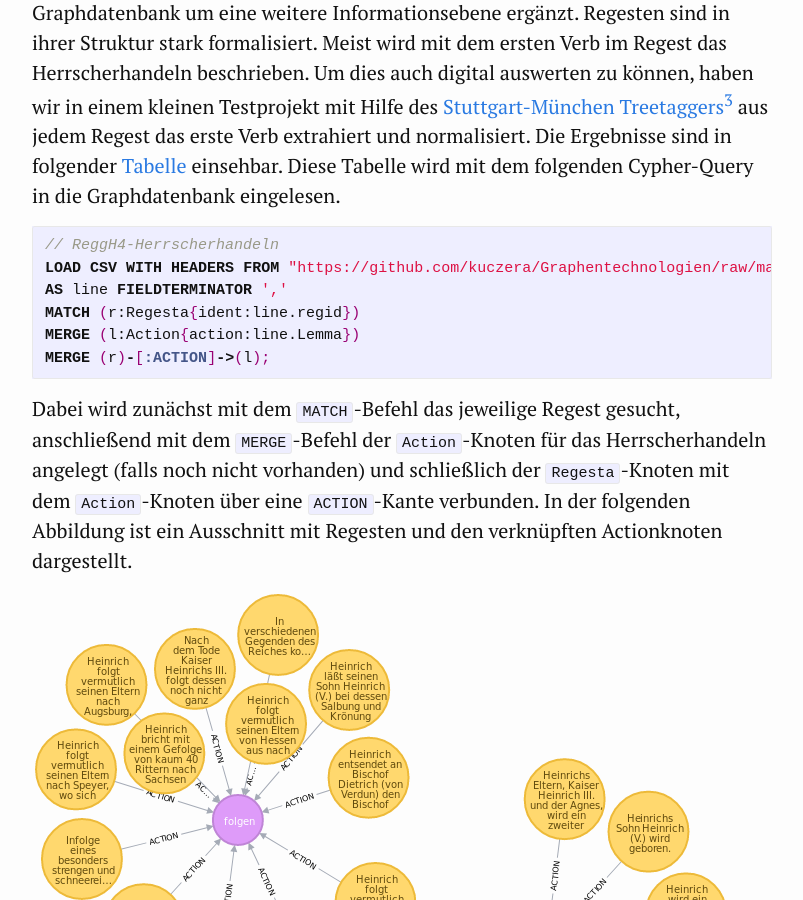
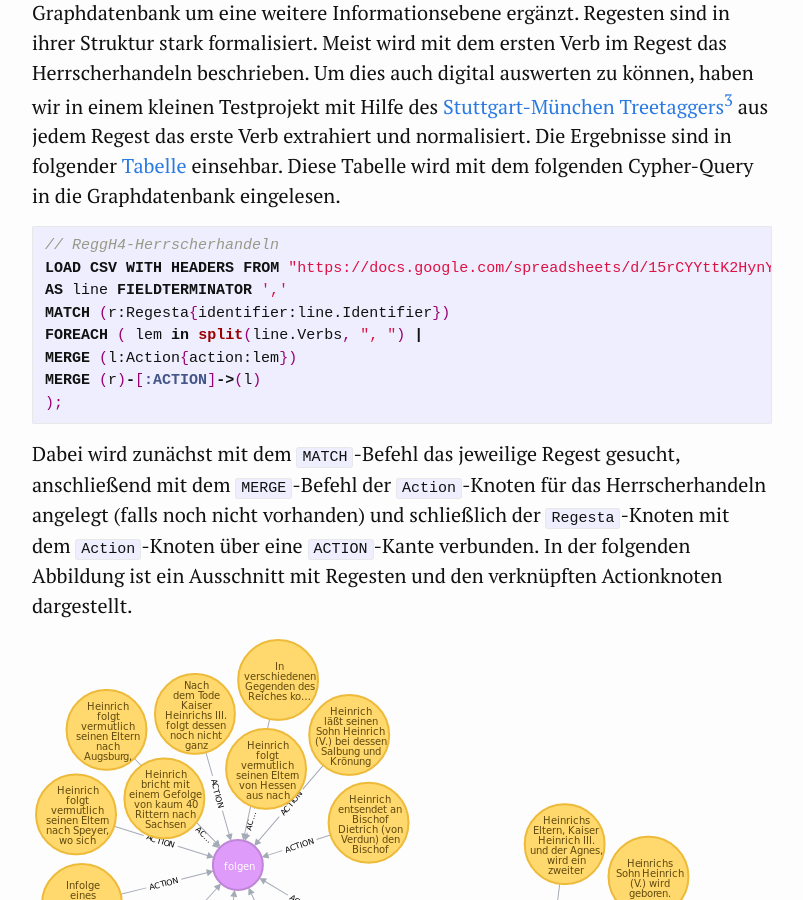
Before and after one commit to kuczera/Graphentechnologien, a Jekyll site: the page built from docs/20_Regestenmodellierung-im-Graphen.md, in a window 1280 px wide and 900 px high, scrolled down 12582 px. Shown: the whole window, without its empty margins (238-1041 px from the left). Built offline with Jekyll 4.4.1, drawn with Linux system fonts in a browser that asks for light colours.

Commit message:
Update 20_Regestenmodellierung-im-Graphen.md

```diff
--- a/docs/20_Regestenmodellierung-im-Graphen.md
+++ b/docs/20_Regestenmodellierung-im-Graphen.md
@@ -229,11 +229,13 @@ Regesten sind in ihrer Struktur stark formalisiert. Meist wird mit dem ersten Ve
 
 ~~~cypher
 // ReggH4-Herrscherhandeln
-LOAD CSV WITH HEADERS FROM "https://github.com/kuczera/Graphentechnologien/raw/master/data/ReggH4-Verben.csv"
+LOAD CSV WITH HEADERS FROM "https://docs.google.com/spreadsheets/d/15rCYYttK2HynYiZHVX_BKE1skGXM2LWc4pCUycQPm6M/export?format=csv&id=15rCYYttK2HynYiZHVX_BKE1skGXM2LWc4pCUycQPm6M&gid=71724782"
 AS line FIELDTERMINATOR ','
-MATCH (r:Regesta{ident:line.regid})
-MERGE (l:Action{action:line.Lemma})
-MERGE (r)-[:ACTION]->(l);
+MATCH (r:Regesta{identifier:line.Identifier})
+FOREACH ( lem in split(line.Verbs, ", ") |
+MERGE (l:Action{action:lem})
+MERGE (r)-[:ACTION]->(l)
+);
 ~~~
 
 Dabei wird zunächst mit dem `MATCH`-Befehl das jeweilige Regest gesucht, anschließend mit dem `MERGE`-Befehl der `Action`-Knoten für das Herrscherhandeln angelegt (falls noch nicht vorhanden) und schließlich der `Regesta`-Knoten mit dem `Action`-Knoten über eine `ACTION`-Kante verbunden. In der folgenden Abbildung ist ein Ausschnitt mit Regesten und den verknüpften Actionknoten dargestellt.
```
